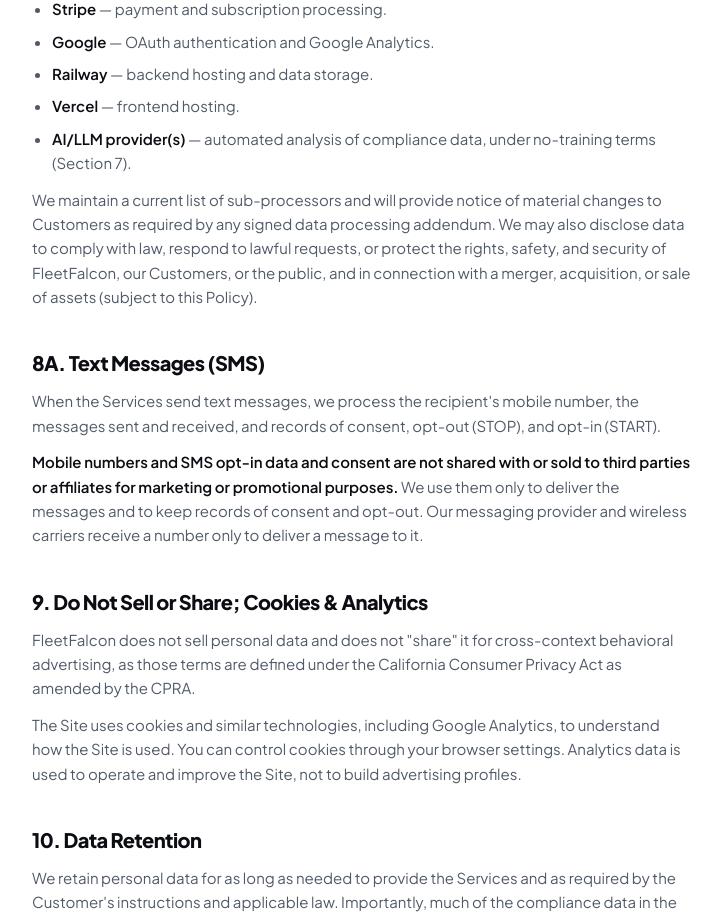
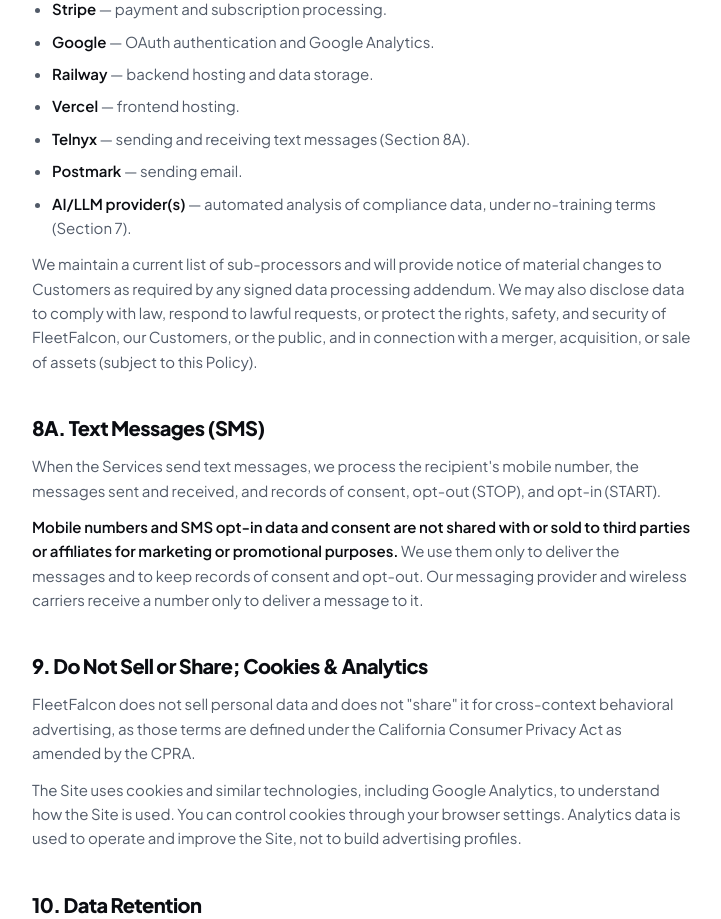
Before and after one commit to FleetFalcon/fleetfalcon-site, a Next.js app: page /privacy in a window 1280 px wide. Shown: the part 3880-4799 px from the top of the page, without its empty margins (256-977 px from the left). Built offline with nearby package versions, Linux system fonts and the light colour scheme; no server answers.

Commit message:
docs: SCRUM-605 name Telnyx and Postmark as sub-processors
Co-Authored-By: Claude Opus 5.5 <noreply@anthropic.com>

```diff
--- a/app/privacy/page.tsx
+++ b/app/privacy/page.tsx
@@ -265,6 +265,13 @@ export default function PrivacyPage() {
               <strong className="font-semibold text-foreground">Vercel</strong> — frontend hosting.
             </>,
             <>
+              <strong className="font-semibold text-foreground">Telnyx</strong> — sending and receiving
+              text messages (Section 8A).
+            </>,
+            <>
+              <strong className="font-semibold text-foreground">Postmark</strong> — sending email.
+            </>,
+            <>
               <strong className="font-semibold text-foreground">AI/LLM provider(s)</strong> — automated
               analysis of compliance data, under no-training terms (Section 7).
             </>,
```
